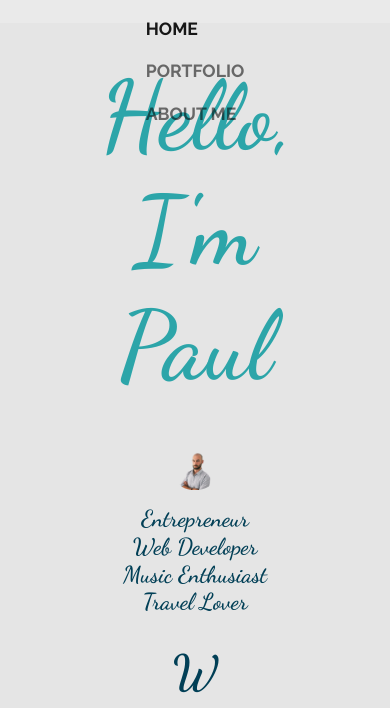
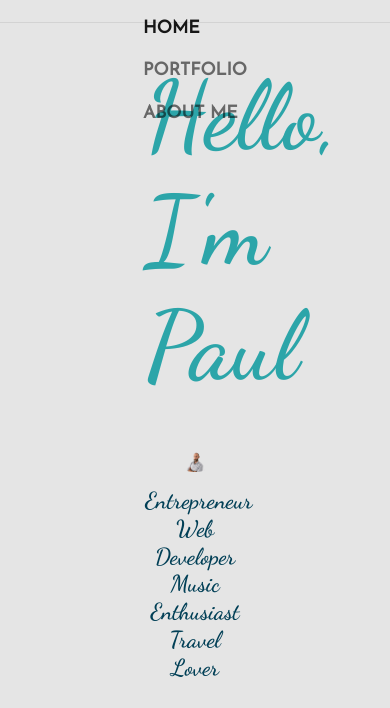
Before and after one commit to paulhtb/profile, a plain HTML site: page index.html in a window 390 px wide. Shown: the top 708 px of the page. Drawn offline with nearby package versions, Linux system fonts and the light colour scheme.

Commit message:
final esthetic changes

```diff
--- a/index.html
+++ b/index.html
@@ -5,7 +5,7 @@
   <meta name="viewport" content="width=device-width, initial-scale=1.0">
   <link rel="preconnect" href="https://fonts.googleapis.com">
   <link rel="preconnect" href="https://fonts.gstatic.com" crossorigin>
-  <link href="https://fonts.googleapis.com/css2?family=Dancing+Script:wght@600&family=Raleway:wght@300;500;700;900&display=swap" rel="stylesheet">
+  <link href="https://fonts.googleapis.com/css2?family=Dancing+Script:wght@600&family=Josefin+Sans&display=swap" rel="stylesheet">
   <link rel="stylesheet" href="https://cdnjs.cloudflare.com/ajax/libs/font-awesome/6.1.1/css/all.min.css"/>
   <link href="https://cdn.jsdelivr.net/npm/bootstrap@5.0.2/dist/css/bootstrap.min.css" rel="stylesheet" integrity="sha384-EVSTQN3/azprG1Anm3QDgpJLIm9Nao0Yz1ztcQTwFspd3yD65VohhpuuCOmLASjC" crossorigin="anonymous">
 
@@ -21,13 +21,13 @@
       <div class="collapse navbar-collapse d-flex justify-content-around" id="navbarNav">
         <ul class="navbar-nav">
           <li class="nav-item">
-            <a class="nav-link active" aria-current="page" href="">HOME</a>
+            <a class="nav-link active" aria-current="page" href="#">HOME</a>
           </li>
           <li class="nav-item">
-            <a class="nav-link" href="">PORTFOLIO</a>
+            <a class="nav-link" href="https://www.nerdwallet.com/article/investing/portfolio" target="_blank">PORTFOLIO</a>
           </li>
           <li class="nav-item">
-            <a class="nav-link" href="">ABOUT ME</a>
+            <a class="nav-link" href=https://www.definitions.net/definition/ME" target="_blank"">ABOUT ME</a>
           </li>
         </ul>
       </div>
--- a/style.css
+++ b/style.css
@@ -1,5 +1,26 @@
+@media (max-width: 960px) {
+  /* For a screen < 960px, this CSS will be read */
+  .container {
+    width: 700px;
+  }
+}
+
+@media (max-width: 720px) {
+  /* For a screen < 720px, this CSS will be read */
+  .container {
+    width: 500px;
+  }
+}
+
+@media (max-width: 540px) {
+  /* For a screen < 540px, this CSS will be read */
+  .container {
+    width: 300px;
+  }
+}
+
 body {
-  cursor: url('images/dumbbell.png'), auto;
+  /* cursor: url('images/surf.png'), auto; */
 	background-color: #E5E5E5;
   font-family: 'Dancing Script', cursive;
   color: #013F56;
@@ -10,7 +31,7 @@ footer {
 }
 
 li, p {
-  font-family: 'Raleway', sans-serif;
+  font-family: 'Josefin Sans', sans-serif;
 }
 
 h2 {
@@ -24,6 +45,7 @@ p {
 i {
   color: #013F56;
   font-size: 2rem;
+  margin: 0 10px;
 }
 
 /* Navigation Bar */
@@ -35,7 +57,8 @@ i {
 }
 
 .transparent-bar {
-  background-color: rgb(255, 255, 255, 20%);
+  background-color: #E5E5E5;
+  border-bottom: 1px solid lightgray;
   height: 6vw;
   width: 100vw;
   position: fixed;
```
